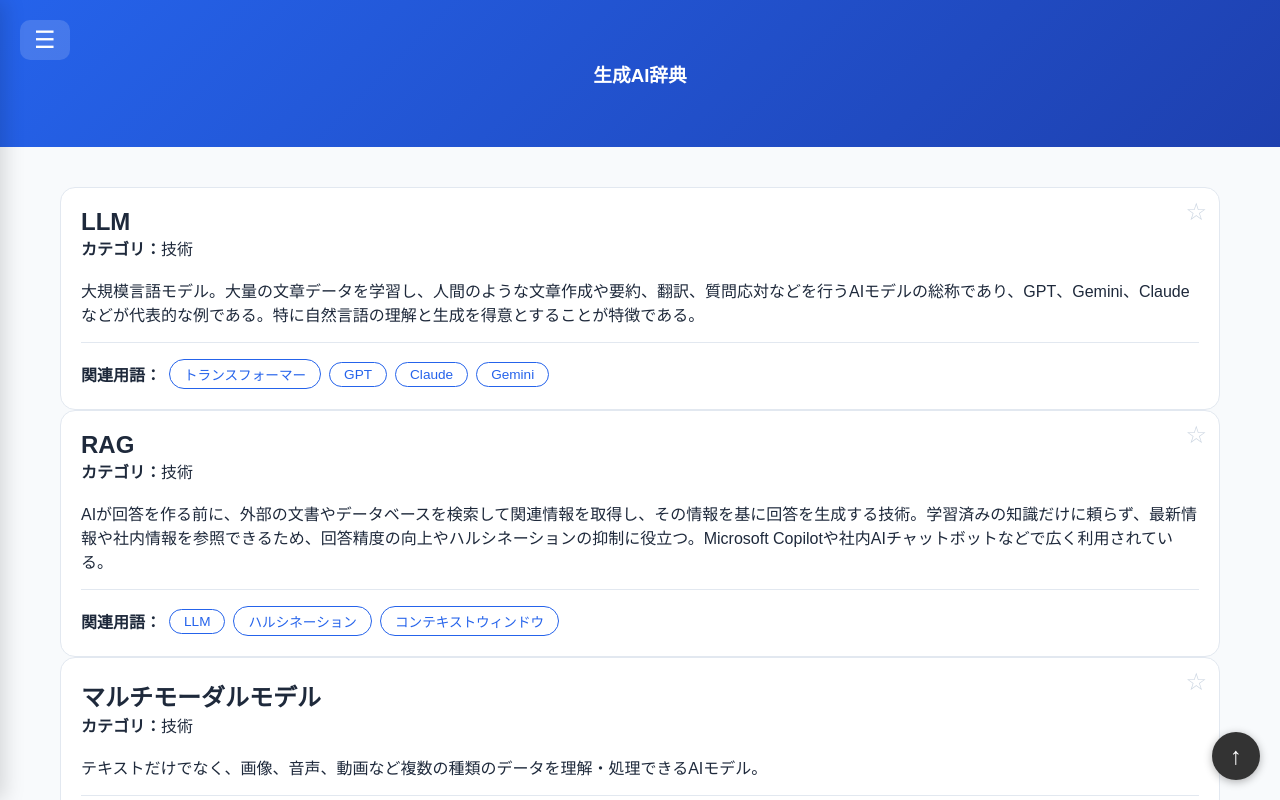
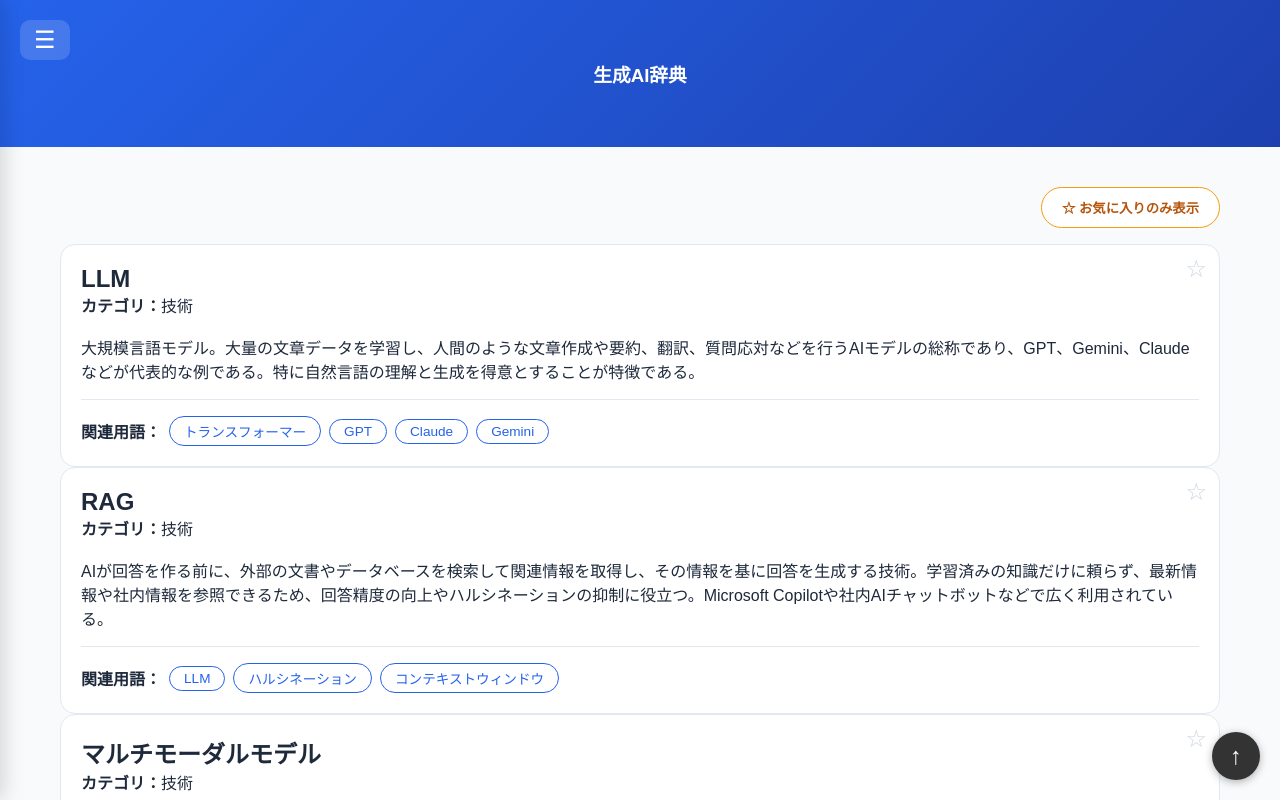
Before and after one commit to ogushi163/seisei-ai-jiten, a React (Vite) app: page / in a window 1280 px wide. Both pictures are taken after a click on the button "技術". Shown: the top 800 px of the page. Built offline with nearby package versions, Linux system fonts and the light colour scheme.

Commit message:
お気に入り絞り込み機能追加

```diff
--- a/src/index.css
+++ b/src/index.css
@@ -154,6 +154,36 @@ header p{
 
 .favorite-btn.active{
     color:#f59e0b;
+}
+
+.filter-bar{
+    display:flex;
+    justify-content:flex-end;
+    margin-bottom:16px;
+}
+
+.filter-btn{
+    padding:10px 20px;
+    border:1px solid #f59e0b;
+    border-radius:999px;
+    background:white;
+    color:#b45309;
+    font-weight:bold;
+    cursor:pointer;
+    transition:0.2s;
+}
+
+.filter-btn:hover{
+    background:#fef3c7;
+}
+
+.filter-btn.active{
+    background:#f59e0b;
+    color:white;
+}
+
+.filter-btn.active:hover{
+    background:#d97706;
 }
 
 .empty-message{
--- a/src/pages/Results.jsx
+++ b/src/pages/Results.jsx
@@ -1,9 +1,13 @@
+import { useState } from "react";
 import { useSearchParams } from "react-router-dom";
 import dictionary from "../data/dictionary";
 import TermCard from "../components/TermCard";
+import useFavorites from "../hooks/useFavorites";
 
 export default function Results() {
     const [searchParams] = useSearchParams();
+    const { isFavorite } = useFavorites();
+    const [favoritesOnly, setFavoritesOnly] = useState(false);
     const keyword = searchParams.get("q");
     const category = searchParams.get("category");
 
@@ -23,17 +27,35 @@ export default function Results() {
         );
     }
 
+    const visibleResults = favoritesOnly
+        ? results.filter(([key]) => isFavorite(key))
+        : results;
+
     return (
         <main className="container">
+            <div className="filter-bar">
+                <button
+                    type="button"
+                    className={`filter-btn${favoritesOnly ? " active" : ""}`}
+                    aria-pressed={favoritesOnly}
+                    onClick={() => setFavoritesOnly(prev => !prev)}
+                >
+                    {favoritesOnly ? "★" : "☆"} お気に入りのみ表示
+                </button>
+            </div>
             <div id="resultArea">
-                {results.length > 0 ? (
-                    results.map(([key, term]) => (
+                {visibleResults.length > 0 ? (
+                    visibleResults.map(([key, term]) => (
                         <TermCard key={key} termKey={key} term={term} />
                     ))
                 ) : (
                     <div className="card">
                         <h2>検索結果なし</h2>
-                        <p>該当する用語が見つかりませんでした。</p>
+                        <p>
+                            {favoritesOnly && results.length > 0
+                                ? "この検索結果にお気に入りの用語はありません。"
+                                : "該当する用語が見つかりませんでした。"}
+                        </p>
                     </div>
                 )}
             </div>
```
Also changed, not shown: 1 other file (tests, documents, lock files or other folders).
